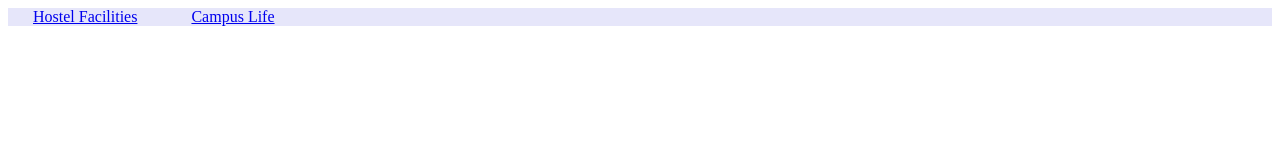
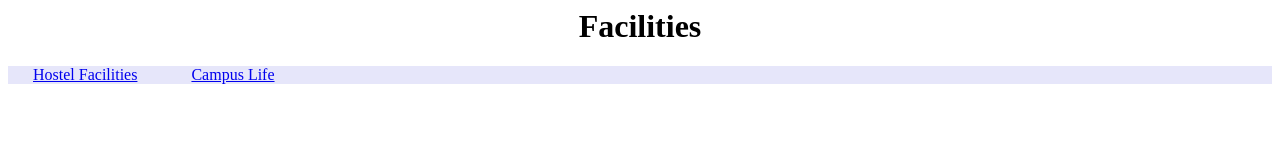
Before and after one commit to Prathyusha-633/Student-Assist-System, a plain HTML site: page Facilities main.html in a window 1280 px wide. Drawn offline with Linux system fonts and the light colour scheme.

Commit message:
Update Facilities main.html

```diff
--- a/Facilities main.html
+++ b/Facilities main.html
@@ -38,6 +38,9 @@ padding:25px;
 
 </style>
 </head>
+  <center>
+    <h1><b>Facilities</b></h1>
+  </center>
 <nav>
 <ul>
 <li><a href="Hostel.html">Hostel Facilities</a></li>
```
